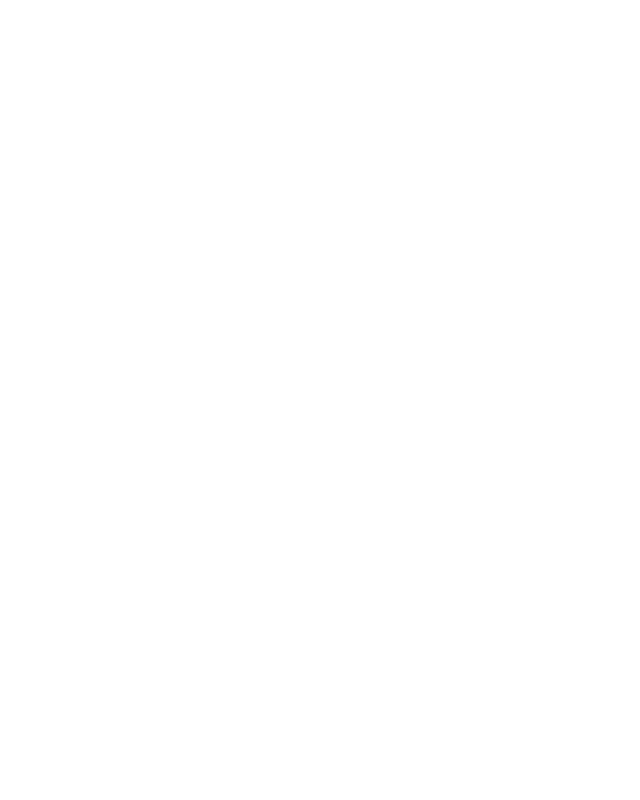
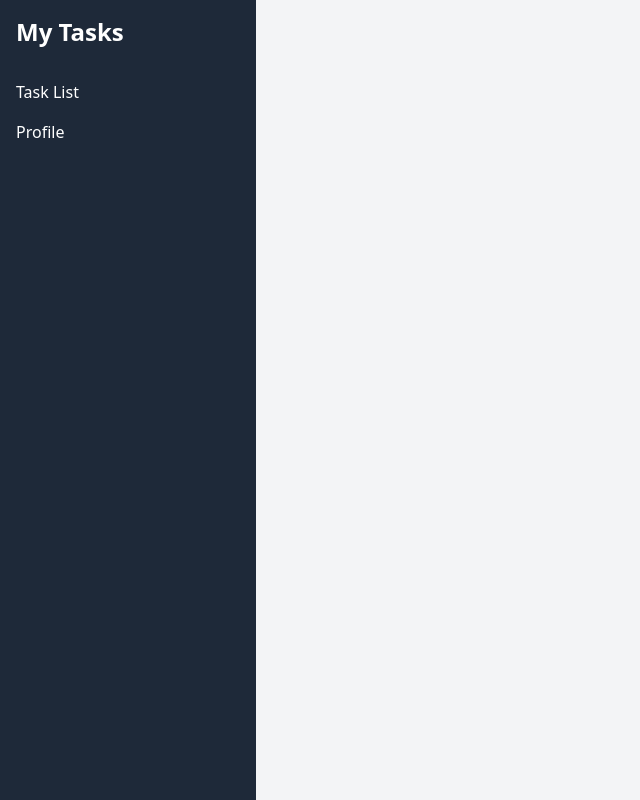
Before and after one commit to edercirino/task-dashboard, a React (Vite) app: page / in a window 1280 px wide. Before the commit this address had no page. Shown: the whole page, without its empty margins (0-640 px from the left). Built offline with nearby package versions, Linux system fonts and the light colour scheme.

Commit message:
Update: route main working

```diff
--- a/src/layouts/DashboardLayout.jsx
+++ b/src/layouts/DashboardLayout.jsx
@@ -4,7 +4,7 @@
 const DashboardLayout = () => {
   return (
     <div className="flex h-screen">
-      <aside className="w-64 bg-gray-800 text-white flex flex-coll p-4">
+      <aside className="w-64 bg-gray-800 text-white flex flex-col p-4">
         <h1 className="text-2xl font-bold mb-8">My Tasks</h1>
 
         <nav className="flex flex-col gap-4">
--- a/src/routes/AppRoutes.jsx
+++ b/src/routes/AppRoutes.jsx
@@ -14,7 +14,7 @@
       <Route path="/login" element={<LoginPage />} />
 
       <Route
-        path="/task"
+        path="/"
         element={
           // <PrivateRoute>
           //   <DashboardLayout />
```
